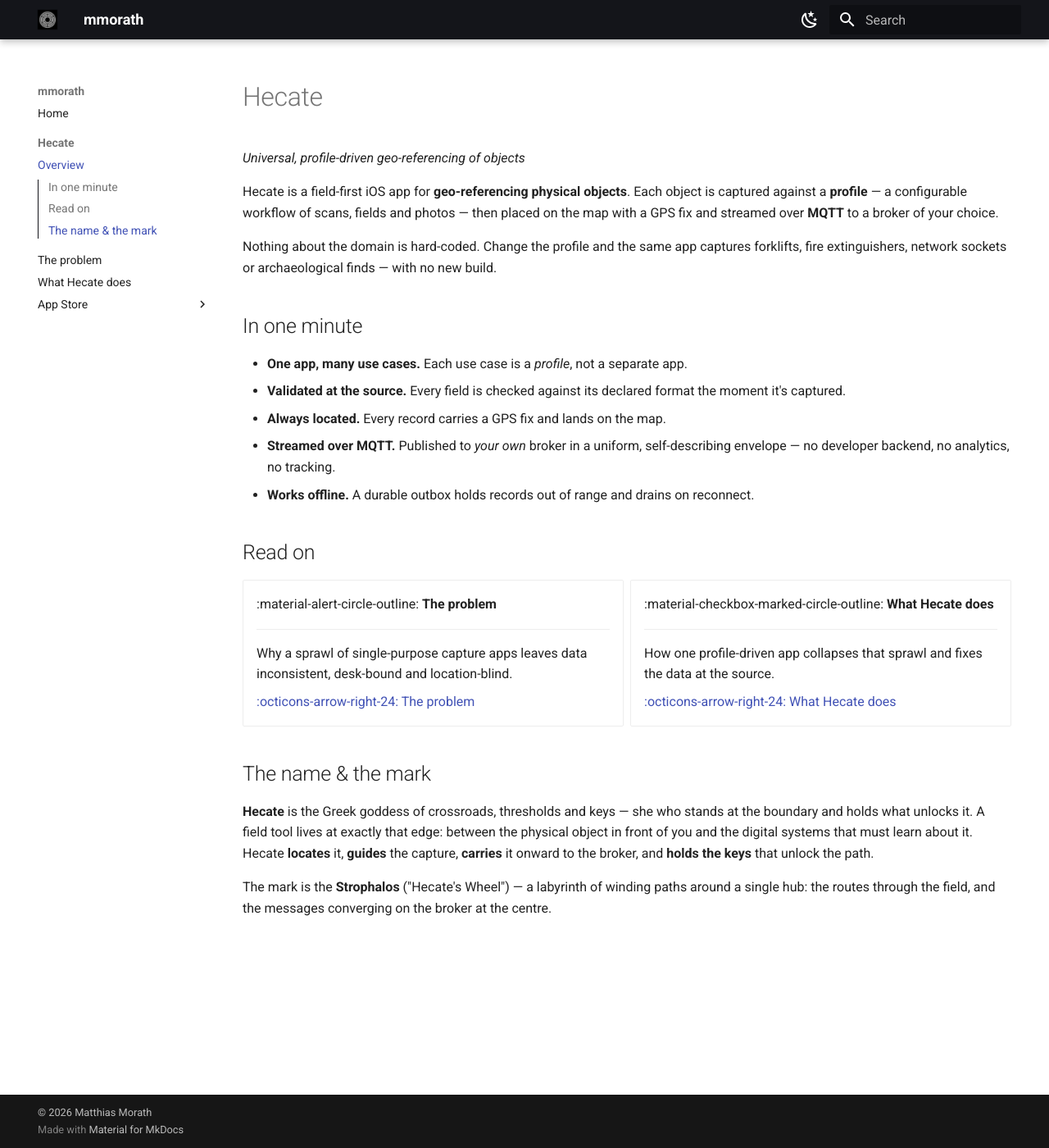
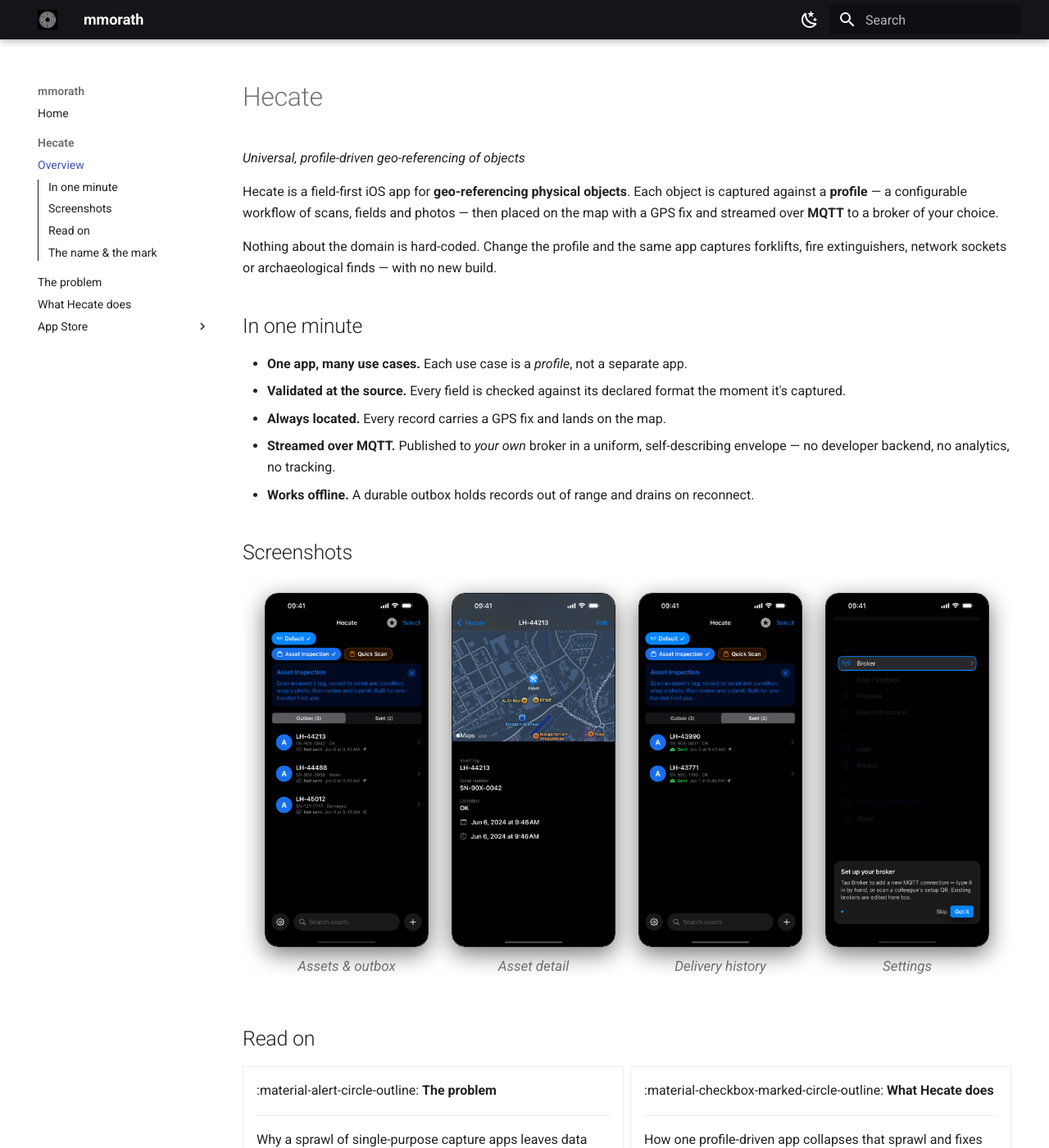
Before and after one commit to mmorath/mmorath.github.io, an MkDocs documentation site: the page built from docs/hecate/index.md, in a window 1280 px wide and 1400 px high. Shown: the whole window at 82% size. Built offline with MkDocs 1.6.1 and Material for MkDocs 9.7.7, drawn with Linux system fonts in a browser that asks for light colours.

Commit message:
site(hecate): add screenshot gallery to the overview

```diff
--- a/docs/assets/extra.css
+++ b/docs/assets/extra.css
@@ -41,3 +41,28 @@
   font-size: 1.05rem;
   margin: 0;
 }
+
+/* Screenshot gallery — phone shots in a responsive row. */
+.shots {
+  display: flex;
+  flex-wrap: wrap;
+  gap: 1.4rem;
+  justify-content: center;
+  margin: 1.6rem 0;
+}
+.shots figure {
+  margin: 0;
+  width: 200px;
+}
+.shots img {
+  width: 100%;
+  border-radius: 16px;
+  border: 1px solid #222;
+  box-shadow: 0 8px 28px rgba(0, 0, 0, 0.55);
+}
+.shots figcaption {
+  color: var(--md-default-fg-color--light);
+  font-size: 0.85rem;
+  text-align: center;
+  margin-top: 0.5rem;
+}
--- a/docs/hecate/index.md
+++ b/docs/hecate/index.md
@@ -26,6 +26,15 @@ finds — with no new build.
   self-describing envelope — no developer backend, no analytics, no tracking.
 - **Works offline.** A durable outbox holds records out of range and drains on
   reconnect.
+
+## Screenshots
+
+<div class="shots">
+  <figure><img src="../assets/screens/assets.png" alt="The assets outbox — captured objects awaiting delivery"><figcaption>Assets &amp; outbox</figcaption></figure>
+  <figure><img src="../assets/screens/detail.png" alt="An asset's detail view with its captured fields"><figcaption>Asset detail</figcaption></figure>
+  <figure><img src="../assets/screens/sent.png" alt="Delivery history of sent assets"><figcaption>Delivery history</figcaption></figure>
+  <figure><img src="../assets/screens/settings.png" alt="The settings hub"><figcaption>Settings</figcaption></figure>
+</div>
 
 ## Read on
 
```
Also changed, not shown: docs/assets/screens/assets.png (added), docs/assets/screens/detail.png (added), docs/assets/screens/sent.png (added), docs/assets/screens/settings.png (added).
